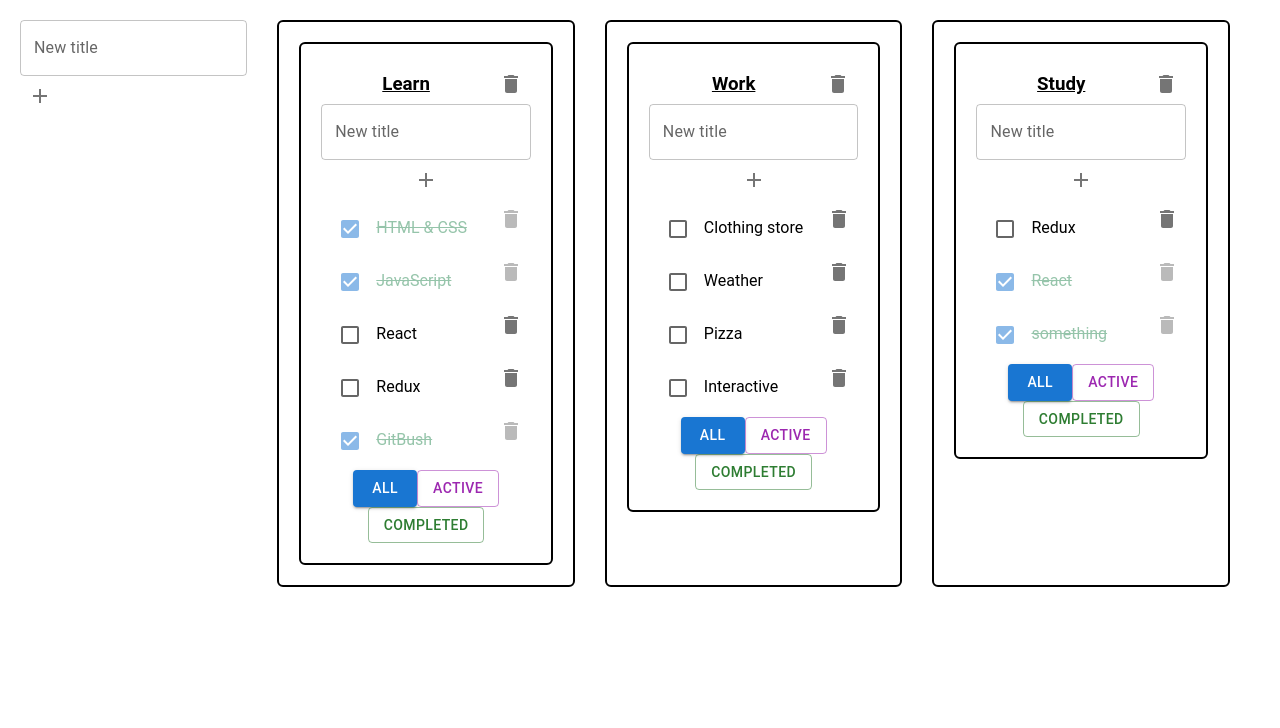
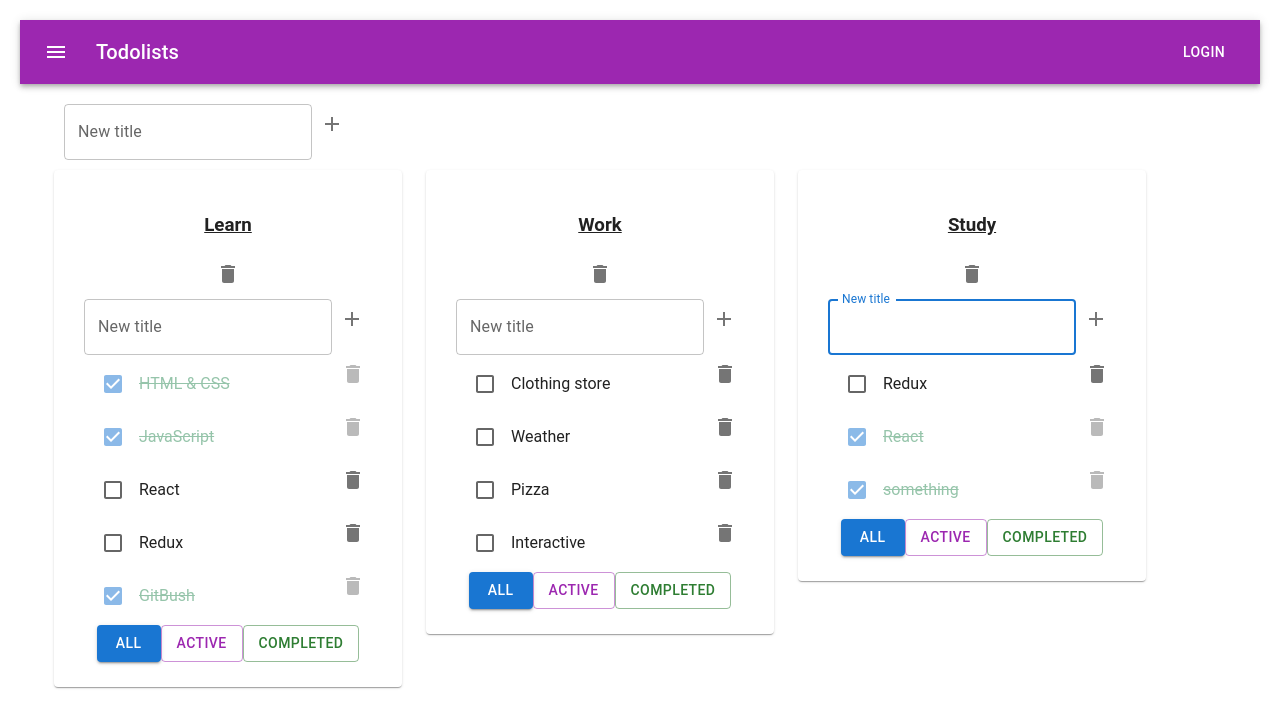
Before and after one commit to Shaa-Gizer/my-todolist, a React (Create React App) app: page / in a window 1280 px wide. Shown: the top 728 px of the page. Built offline with nearby package versions, Linux system fonts and the light colour scheme.

Commit message:
fixed some bugs, addet appbar

```diff
--- a/package.json
+++ b/package.json
@@ -17,7 +17,9 @@
     "@types/uuid": "^9.0.0",
     "react": "^18.2.0",
     "react-dom": "^18.2.0",
+    "react-redux": "^8.0.5",
     "react-scripts": "5.0.1",
+    "redux": "^4.2.1",
     "typescript": "^4.9.5",
     "uuid": "^9.0.0",
     "web-vitals": "^2.1.4"
--- a/src/App.css
+++ b/src/App.css
@@ -4,11 +4,12 @@
 .App {
   padding: 20px;
   display: flex;
-  width: auto;
-  height: auto;
+  justify-content: flex-start;
+  flex-flow: row wrap;
   font-family: Roboto, sans-serif;
+  /*background-color: #1B9892;*/
 }
 
 .App > div {
-  margin-right: 30px;
+  margin: 10px;
 }
--- a/src/App.tsx
+++ b/src/App.tsx
@@ -4,6 +4,8 @@ import {TodoList} from "./components/TodoList/TodoList";
 import {AddItemForm} from "./components/TodoList/AddItemForm/AddItemForm";
 import {FilterType, TasksStateType, TodosType} from "./redux/home-reducer";
 import {v4} from "uuid";
+import {AppBar, Button, Container, Grid, IconButton, Toolbar, Typography} from "@mui/material";
+import {Menu} from "@mui/icons-material";
 
 export function App() {
 
@@ -62,10 +64,13 @@ export function App() {
     const addNewTodo = (newTitle: string) => {
         let newTodo: TodosType = {todoId: v4(), todoTitle: newTitle, filter: "all"}
         setTodos([newTodo, ...todos]);
-        setTasks({...tasks, [newTodo.todoId] : []})
+        setTasks({...tasks, [newTodo.todoId]: []})
     }
     const setNewTaskTitleValue = (todoId: string, taskId: string, newTaskTitleValue: string) => {
-        setTasks({...tasks, [todoId]: tasks[todoId].map(t => t.taskId !== taskId ? t : {...t, taskTitle: newTaskTitleValue})});
+        setTasks({
+            ...tasks,
+            [todoId]: tasks[todoId].map(t => t.taskId !== taskId ? t : {...t, taskTitle: newTaskTitleValue})
+        });
     }
     const setNewTodoTitleValue = (todoId: string, newTitleValue: string) => {
         setTodos(todos.map(td => td.todoId !== todoId ? td : {...td, todoTitle: newTitleValue}))
@@ -104,8 +109,31 @@ export function App() {
 
     return (
         <div className="App">
-            <AddItemForm addNewItem={addNewTodo}/>
-            {todoItems}
+            <AppBar position="static" color="secondary">
+                <Toolbar>
+                    <IconButton
+                        size="large"
+                        edge="start"
+                        color="inherit"
+                        aria-label="menu"
+                        sx={{mr: 2}}
+                    >
+                        <Menu/>
+                    </IconButton>
+                    <Typography variant="h6" component="div" sx={{flexGrow: 1}}>
+                        Todolists
+                    </Typography>
+                    <Button color="inherit">Login</Button>
+                </Toolbar>
+            </AppBar>
+            <Container fixed>
+                <Grid container style={{padding: '10px'}}>
+                    <AddItemForm addNewItem={addNewTodo}/>
+                </Grid>
+                <Grid container spacing={3}>
+                    {todoItems}
+                </Grid>
+            </Container>
         </div>
     );
 }
--- a/src/components/TodoList/AddItemForm/AddItemForm.tsx
+++ b/src/components/TodoList/AddItemForm/AddItemForm.tsx
@@ -23,6 +23,7 @@ export const AddItemForm: React.FC<AddItemFormPropsType> = (props) => {
     const onKeyDownAddNewTask = (e: KeyboardEvent<HTMLInputElement>) => {
         e.key === 'Enter' && onClickAddNewItem()
     }
+    const onBlurSetErrorFalse = () => setError(false);
 
     const inputErrorClass = error ? aifStyle.error : aifStyle.inputTodoDefault;
 
@@ -37,7 +38,9 @@ export const AddItemForm: React.FC<AddItemFormPropsType> = (props) => {
                 value={newTaskTitle}
                 className={inputErrorClass}
                 onChange={onChangeSetNewTaskTitle}
+                onBlur={onBlurSetErrorFalse}
                 onKeyDown={onKeyDownAddNewTask}
+                autoFocus
             />
             <IconButton>
                 <Add className={aifStyle.addTaskBtn}
--- a/src/components/TodoList/EditableSpan/EditableSpan.tsx
+++ b/src/components/TodoList/EditableSpan/EditableSpan.tsx
@@ -9,18 +9,28 @@ interface EditableSpanPropsType {
 
 export const EditableSpan: React.FC<EditableSpanPropsType> = (props) => {
     const [editMode, setEditMode] = useState<boolean>(false)
-    const [title, setTitle] = useState('')
+    const [title, setTitle] = useState<string>('')
+    const [error, setError] = useState<boolean>(false)
 
     const activateEditMode = () => {
+        setError(false)
         setEditMode(true)
         setTitle(props.title)
     }
     const deactivateEditMode = () => {
-        setEditMode(false)
-        props.onChangeEditableSpan(title)
+        if (title.trim()) {
+            props.onChangeEditableSpan(title)
+            setEditMode(false)
+        }
+        else {
+            setEditMode(true)
+            setError(true)
+        }
     }
 
-    const onChangeEditTitle = (e: ChangeEvent<HTMLInputElement>) => setTitle(e.currentTarget.value)
+    const onChangeEditTitle = (e: ChangeEvent<HTMLInputElement>) => {
+        setTitle(e.currentTarget.value)
+    }
     const onKeyDownSetNewTitle = (e: KeyboardEvent<HTMLInputElement>) => {
       e.key === 'Enter' && deactivateEditMode()
     }
@@ -33,6 +43,8 @@ export const EditableSpan: React.FC<EditableSpanPropsType> = (props) => {
             onKeyDown={onKeyDownSetNewTitle}
             className={esStyle.editMode}
             autoFocus
+            label={error ? "Title is required!" : ''}
+            error={error}
         />
         : <span
             className={esStyle.taskTitle}
--- a/src/components/TodoList/TodoList.tsx
+++ b/src/components/TodoList/TodoList.tsx
@@ -4,7 +4,7 @@ import {FilterType, TasksType, TodosType} from "../../redux/home-reducer";
 import {Tasks} from "./Tasks/Tasks";
 import {AddItemForm} from "./AddItemForm/AddItemForm";
 import {EditableSpan} from "./EditableSpan/EditableSpan";
-import {Button, IconButton} from "@mui/material";
+import {Button, Grid, IconButton, Paper} from "@mui/material";
 import {Delete} from "@mui/icons-material";
 
 interface TodosPropsType {
@@ -37,6 +37,8 @@ export const TodoList: React.FC<TodosPropsType> = (props) => {
     }
 
     return (
+        <Grid item>
+            <Paper>
                 <div className={tdStyle.todo}>
                     <div className={tdStyle.todoItem}>
                         <div className={tdStyle.titleBtn}>
@@ -53,9 +55,12 @@ export const TodoList: React.FC<TodosPropsType> = (props) => {
                                 />
                             </IconButton>
                         </div>
+                        <div className={tdStyle.aif}>
                             <AddItemForm
                                 addNewItem={addNewTask}
                             />
+                        </div>
+                        <div className={tdStyle.tasks}>
                             <Tasks
                                 todoId={props.todoId}
                                 tasks={props.tasks}
@@ -63,6 +68,7 @@ export const TodoList: React.FC<TodosPropsType> = (props) => {
                                 setTaskStatus={props.setTaskStatus}
                                 setNewTaskTitleValue={props.setNewTaskTitleValue}
                             />
+                        </div>
                         <div className={tdStyle.filterBtns}>
                             <Button
                                 variant={props.todos.filter === 'all' ? 'contained' : 'outlined'} color={'primary'}
@@ -77,7 +83,8 @@ export const TodoList: React.FC<TodosPropsType> = (props) => {
                             >Active
                             </Button>
                             <Button
-                        variant={props.todos.filter === 'completed' ? 'contained' : 'outlined'} color={'success'}
+                                variant={props.todos.filter === 'completed' ? 'contained' : 'outlined'}
+                                color={'success'}
                                 className={props.todos.filter === 'completed' ? tdStyle.completedBtn : tdStyle.defaultFilterBtn}
                                 onClick={onClickSetCompletedFilterValue}
                             >Completed
@@ -85,5 +92,7 @@ export const TodoList: React.FC<TodosPropsType> = (props) => {
                         </div>
                     </div>
                 </div>
+            </Paper>
+        </Grid>
     );
 };
--- a/src/styles/TodoList.module.css
+++ b/src/styles/TodoList.module.css
@@ -1,32 +1,32 @@
 .todo {
-    float: left;
-    border: 2px solid black;
-    border-radius: 6px;
+    display: flex;
+    justify-content: center;
+    /*background-color: #28A9A2;*/
 }
 
 .todoItem {
-    border: 2px solid black;
-    border-radius: 6px;
-    margin: 20px;
-    padding: 20px;
-    float: left;
+    margin: 15px;
+    padding: 10px;
     text-align: center;
+    /*background-color: #3BC1B6;*/
+    max-width: 100%;
+    max-height: max-content;
+    /*float: left;*/
+    /*text-align: center;*/
+}
+
+.titleBtn {
+    align-items: center;
 }
 
 .todoTitle {
     text-decoration: underline;
-    margin: auto;
-}
-
-.titleBtn {
-    display: flex
 }
 
 .deleteTodoBtn {
 }
 
 .filterBtns {
-    float: bottom;
 }
 
 .defaultFilterBtn {
@@ -40,3 +40,11 @@
 
 .completedBtn {
 }
+
+.aif {
+    margin: 5px;
+}
+
+.tasks {
+    margin: 5px;
+}
```
Also changed, not shown: src/index.tsx (+17 -3 lines), 1 other file (tests, documents, lock files or other folders). Lines whose indentation alone changed are shown as unchanged.
